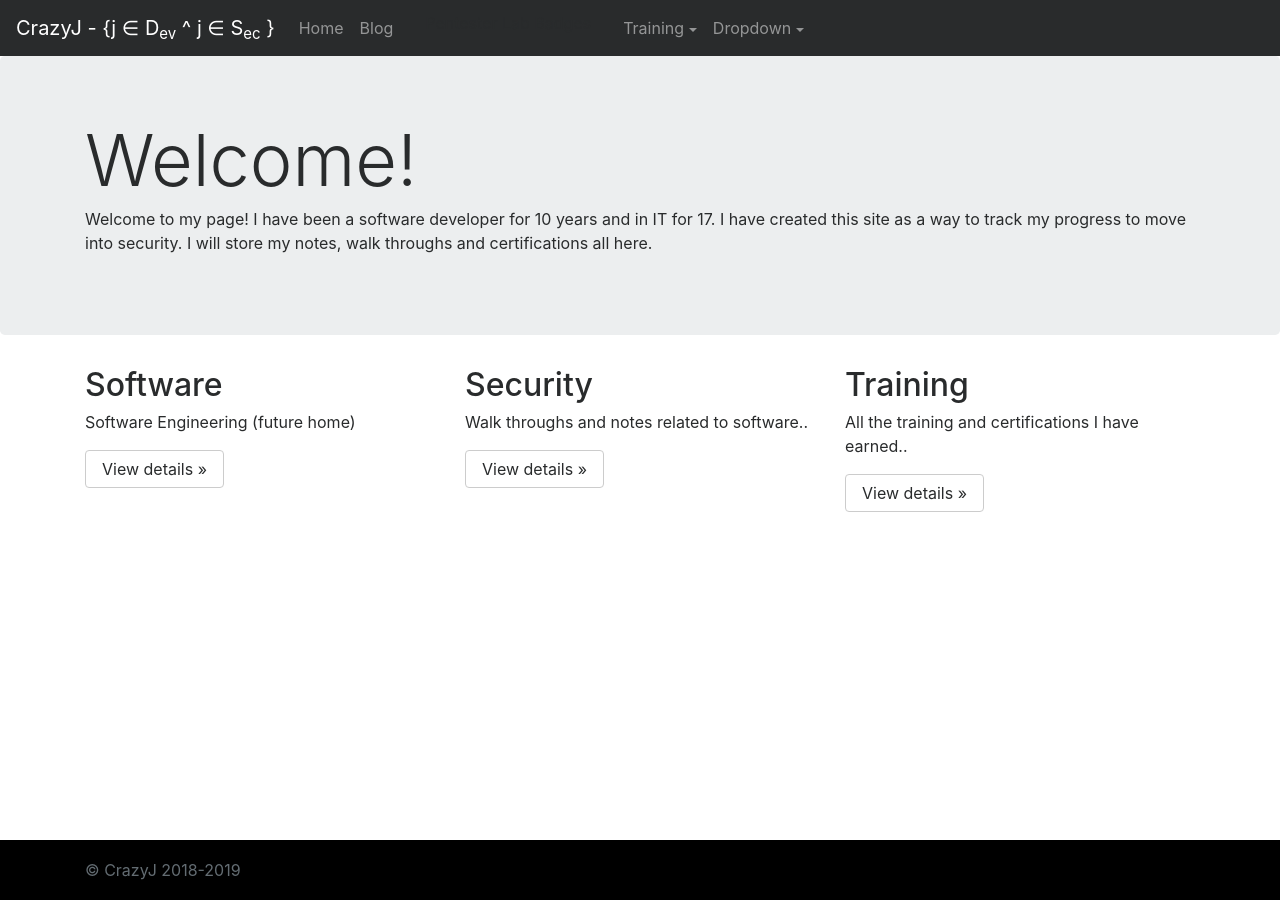
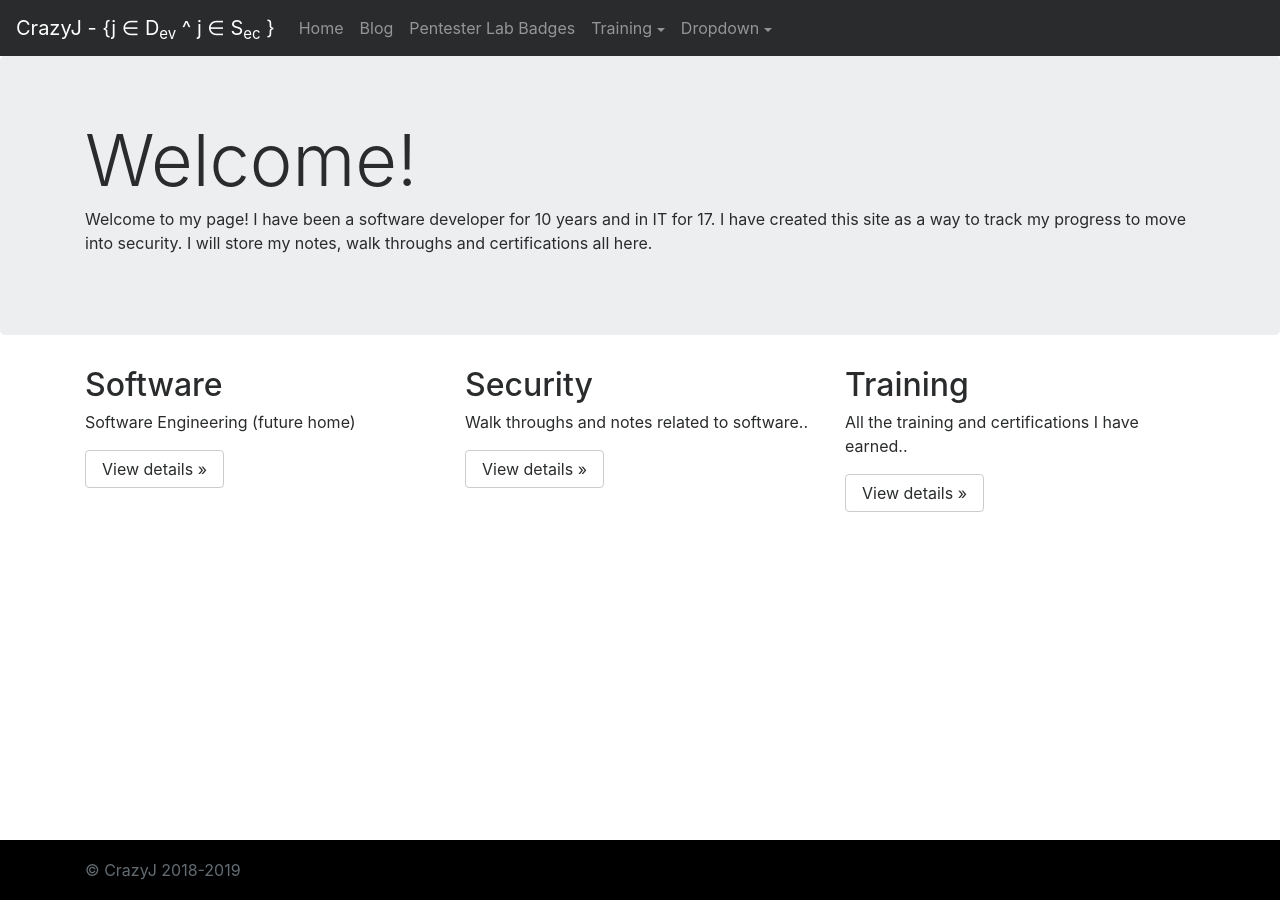
Before and after one commit to CrazyJ-Rod/CrazyJ-Rod.github.io, a Jekyll site: the page built from index.html, in a window 1280 px wide. Built offline with Jekyll 4.4.1, drawn with Linux system fonts in a browser that asks for light colours; nearby versions of some CDN libraries.

Commit message:
Update default.html

```diff
--- a/_layouts/default.html
+++ b/_layouts/default.html
@@ -26,7 +26,7 @@
             <a  href="/blog.html" class='nav-link'>Blog</a>
 	  </li>
           <li class="nav-item">
-              <a href="/training.html" class="dropdown-item">Pentester Lab Badges</a>
+              <a href="/training.html" class='nav-link'>Pentester Lab Badges</a>
           </li>
            <li class="nav-item dropdown">
 	    <a class="nav-link dropdown-toggle" data-toggle="dropdown" href="#" role="button" aria-haspopup="true" aria-expanded="false">Training</a>
```
